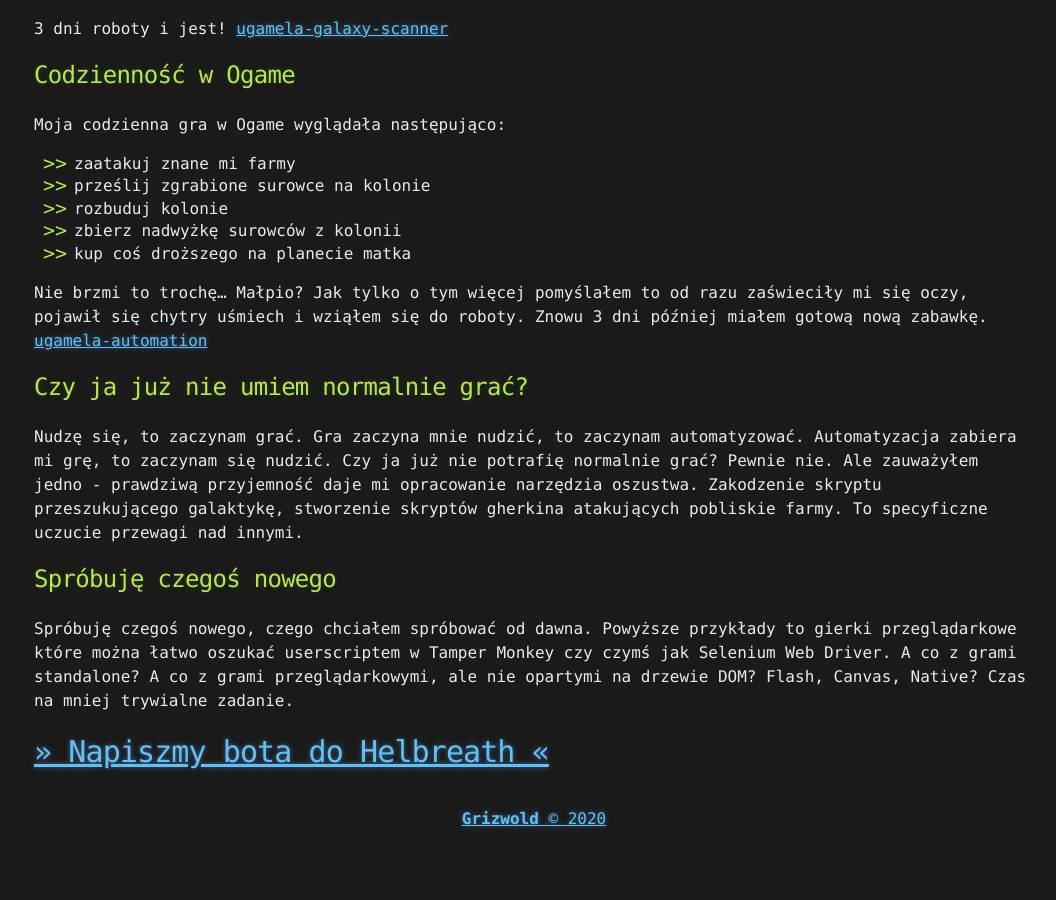
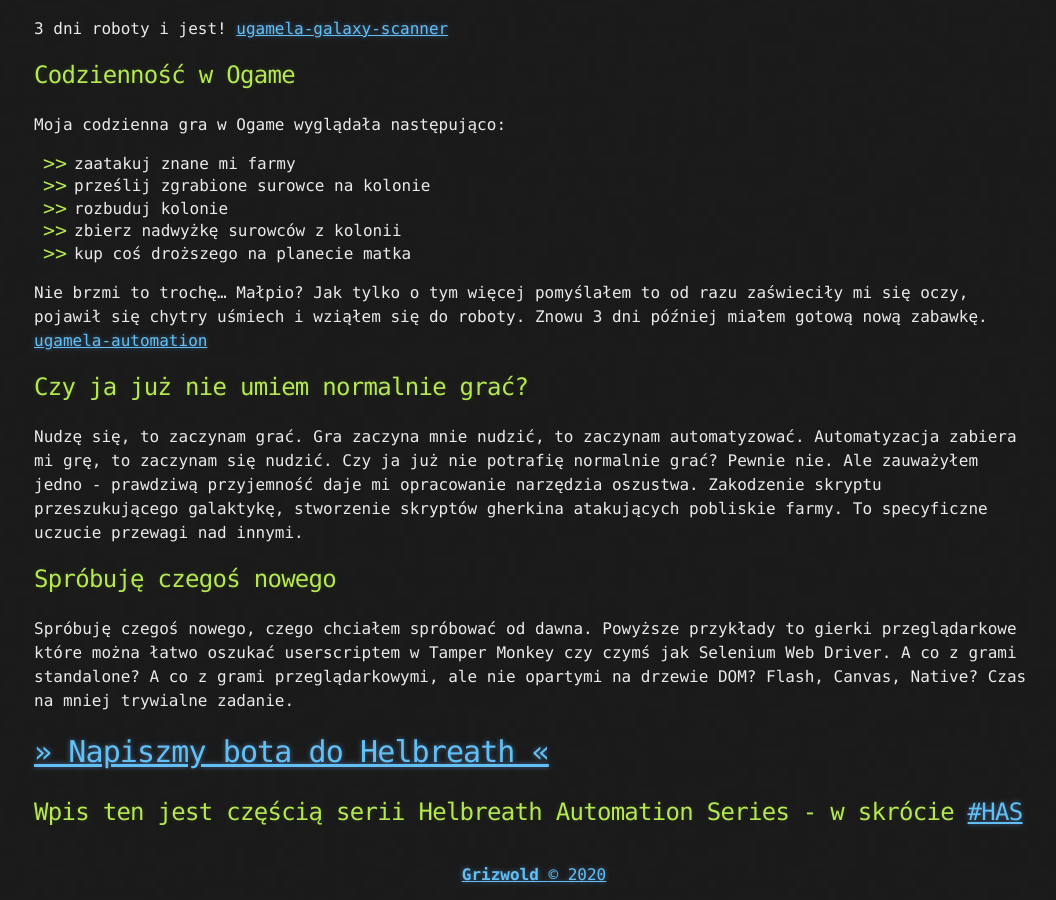
Before and after one commit to tomekbielaszewski/tomekbielaszewski.github.io, a Jekyll site: the page built from _posts/2020-03-05-nierowna-walka.md, in a window 1280 px wide and 900 px high, scrolled down 959 px. Shown: the whole window, without its empty margins (106-1162 px from the left). Built offline with Jekyll 4.4.1, drawn with Linux system fonts in a browser that asks for light colours; comment, search, counter and statistics services are not loaded; before the commit the page ends 1803 px from its top, so only the background shows below that; some of the changed text lies outside the part shown.

Commit message:
added link to HAS tag under helbreath bot related posts

```diff
--- a/_posts/2020-03-05-nierowna-walka.md
+++ b/_posts/2020-03-05-nierowna-walka.md
@@ -1,6 +1,6 @@
 ---
 author: Grizwold
-title: Nierówna walka
+title: HAS#1 Nierówna walka
 published: true
 comments: true
 tags: polish helbreath-automation-series
@@ -60,3 +60,4 @@ oszukać userscriptem w Tamper Monkey czy czymś jak Selenium Web Driver. A co z
 ale nie opartymi na drzewie DOM? Flash, Canvas, Native? Czas na mniej trywialne zadanie.
 
 # [>> Napiszmy bota do Helbreath <<]({{ page.next.id }})
+## Wpis ten jest częścią serii Helbreath Automation Series - w skrócie <a href="/tags#helbreath-automation-series">#HAS</a>
```
Also changed, not shown: _posts/2020-03-08-helbreath.md (+1 -0 lines), _posts/2020-03-16-przeszukiwanie-obrazu.md (+1 -0 lines).
